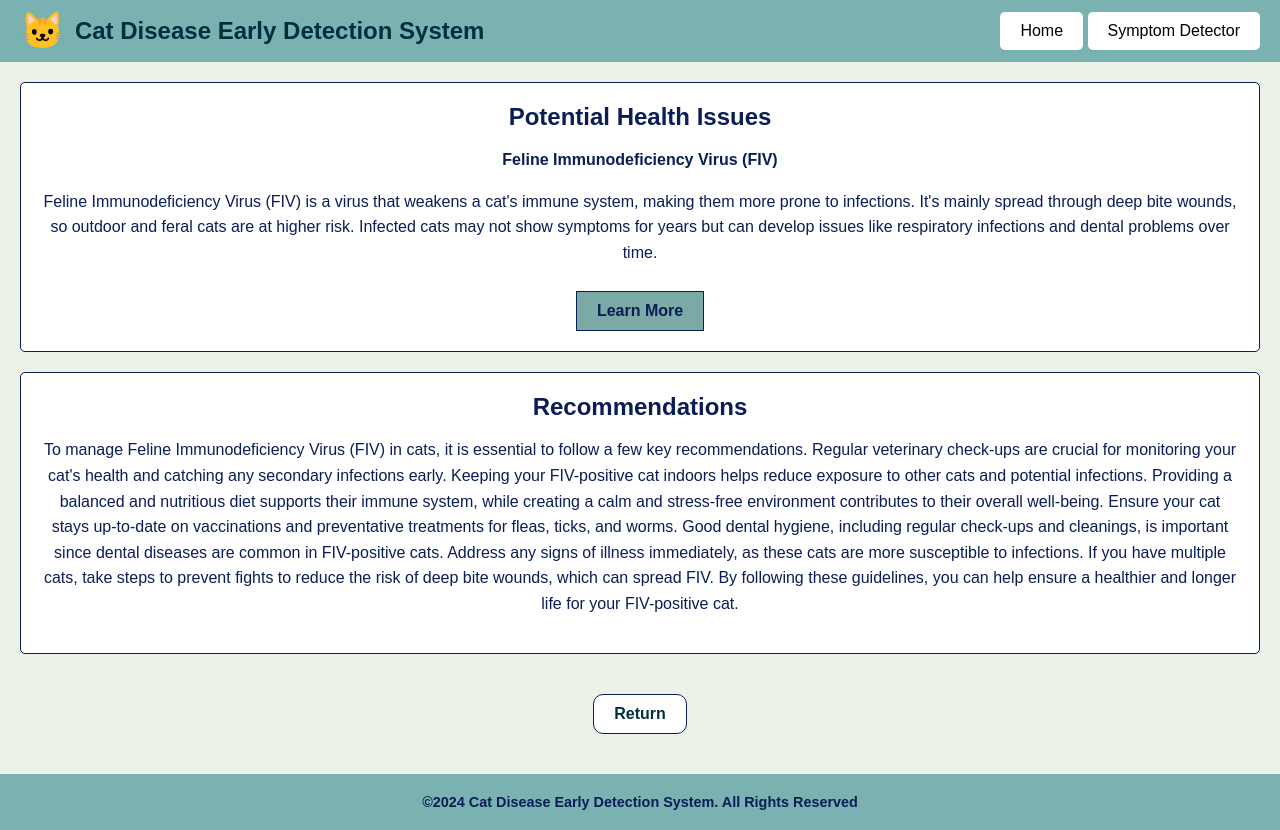
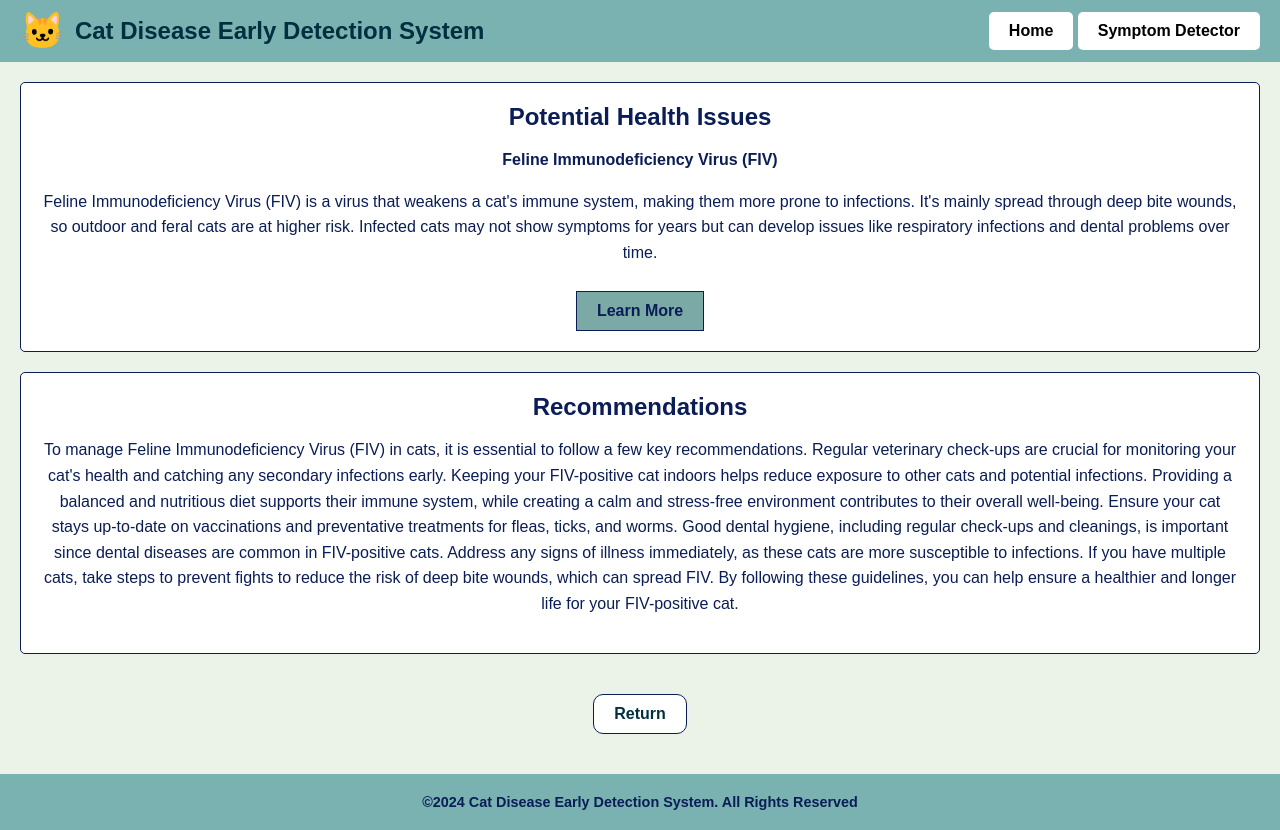
Before and after one commit to zulaikhahanan/Cat-Diseases-Detection-Expert-System, a plain HTML site: page Symptom Description.html in a window 1280 px wide. Drawn offline with Linux system fonts and the light colour scheme.

Commit message:
New Change

```diff
--- a/Symptom Description.html
+++ b/Symptom Description.html
@@ -128,8 +128,8 @@
     <div class="header">
         <h1>Cat Disease Early Detection System</h1>
         <div class="button-container">
-            <button>Home</button>
-            <button>Symptom Detector</button>
+          <button><b>Home</b></button>
+            <button><b>Symptom Detector</b></button>
         </div>
     </div>
 
```
